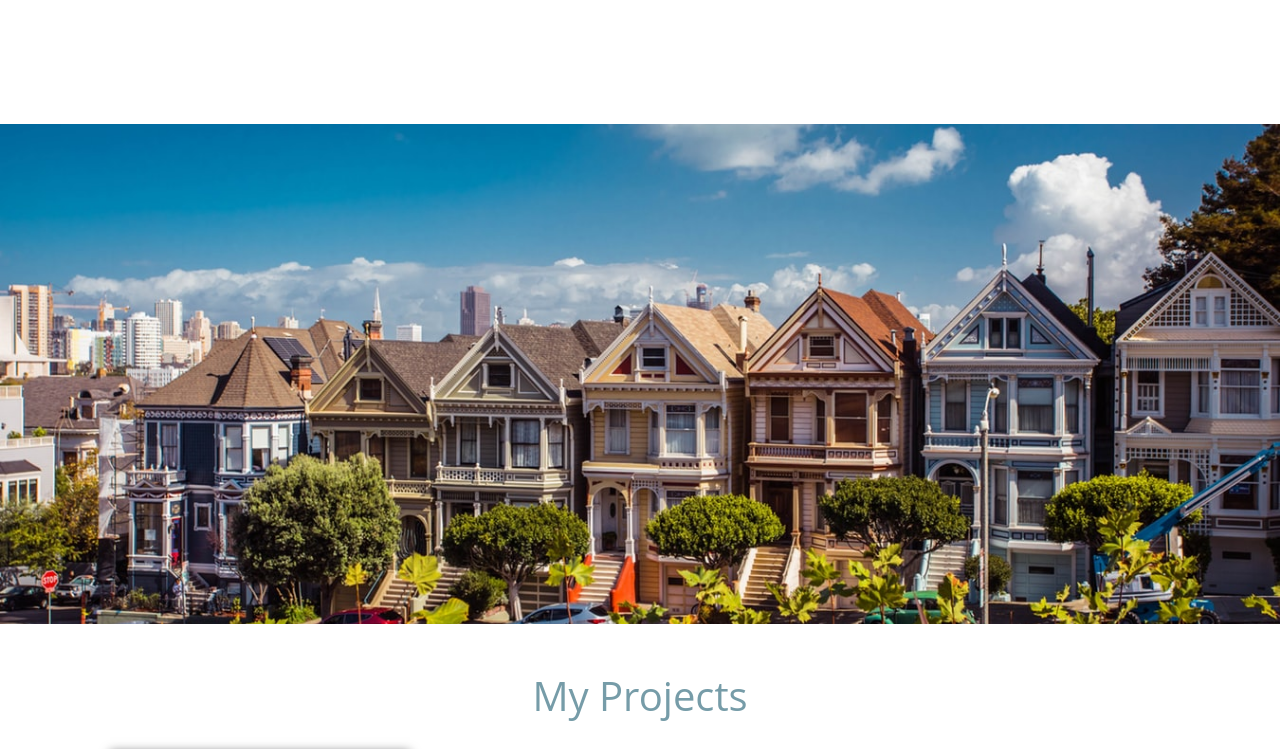
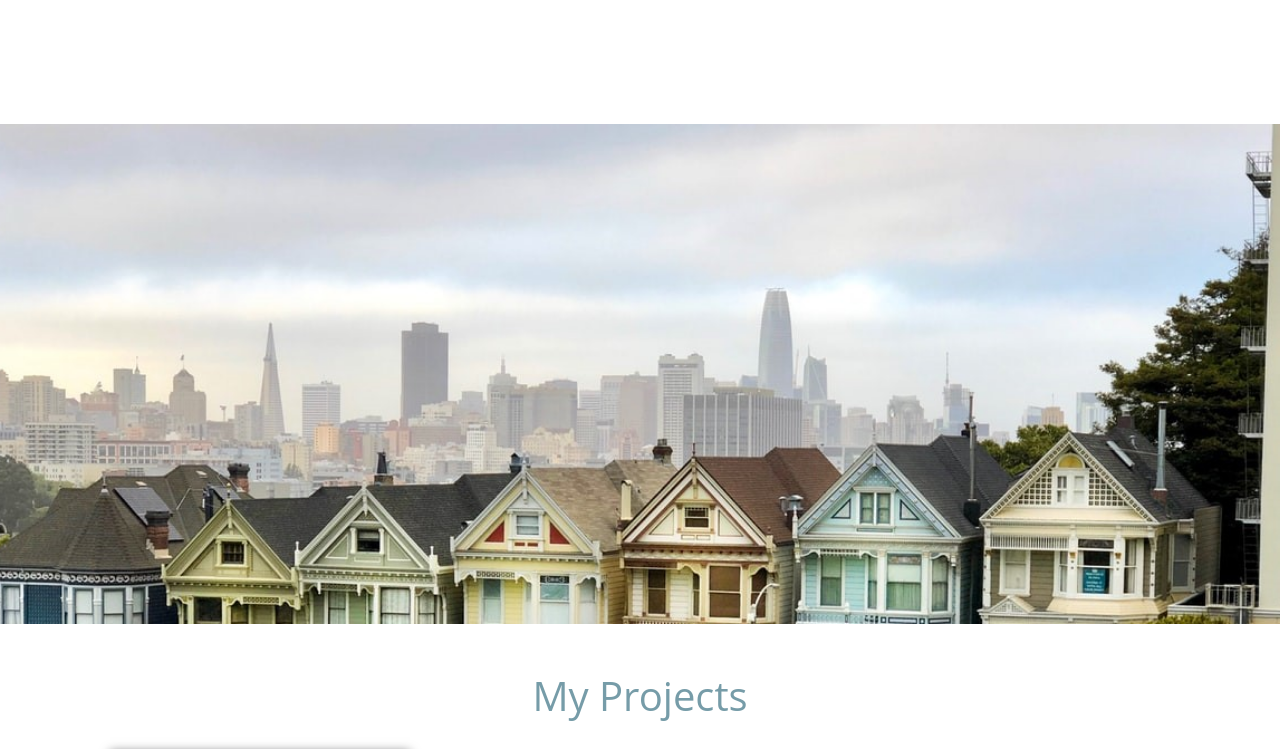
Before and after one commit to hagoodj/responsive-portfolio, a website: page public/index.html in a window 1280 px wide. Shown: the part 940-1689 px from the top of the page. Drawn offline with nearby package versions, Linux system fonts and the light colour scheme.

Commit message:
image change

```diff
--- a/public/css/custom.css
+++ b/public/css/custom.css
@@ -32,7 +32,7 @@ body {
 
   .parallax2 {
     /* The image used */
-    background-image: url("../img/background5.jpg");
+    background-image: url("../img/background6.5.jpg");
 
     /* Full height */
     height: 100%;
```
Also changed, not shown: public/img/background6.5.jpg (added), public/img/background6.jpg (added).
